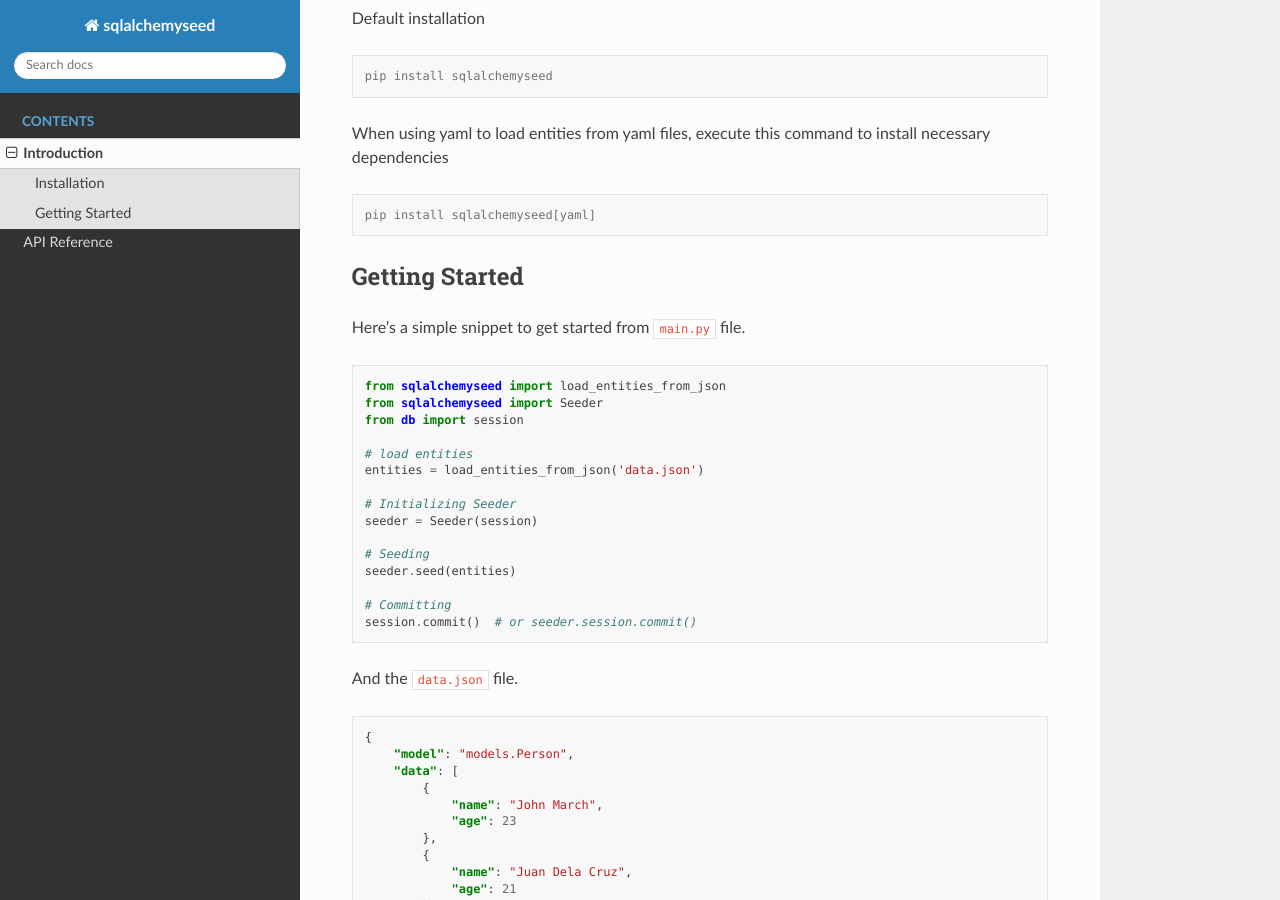
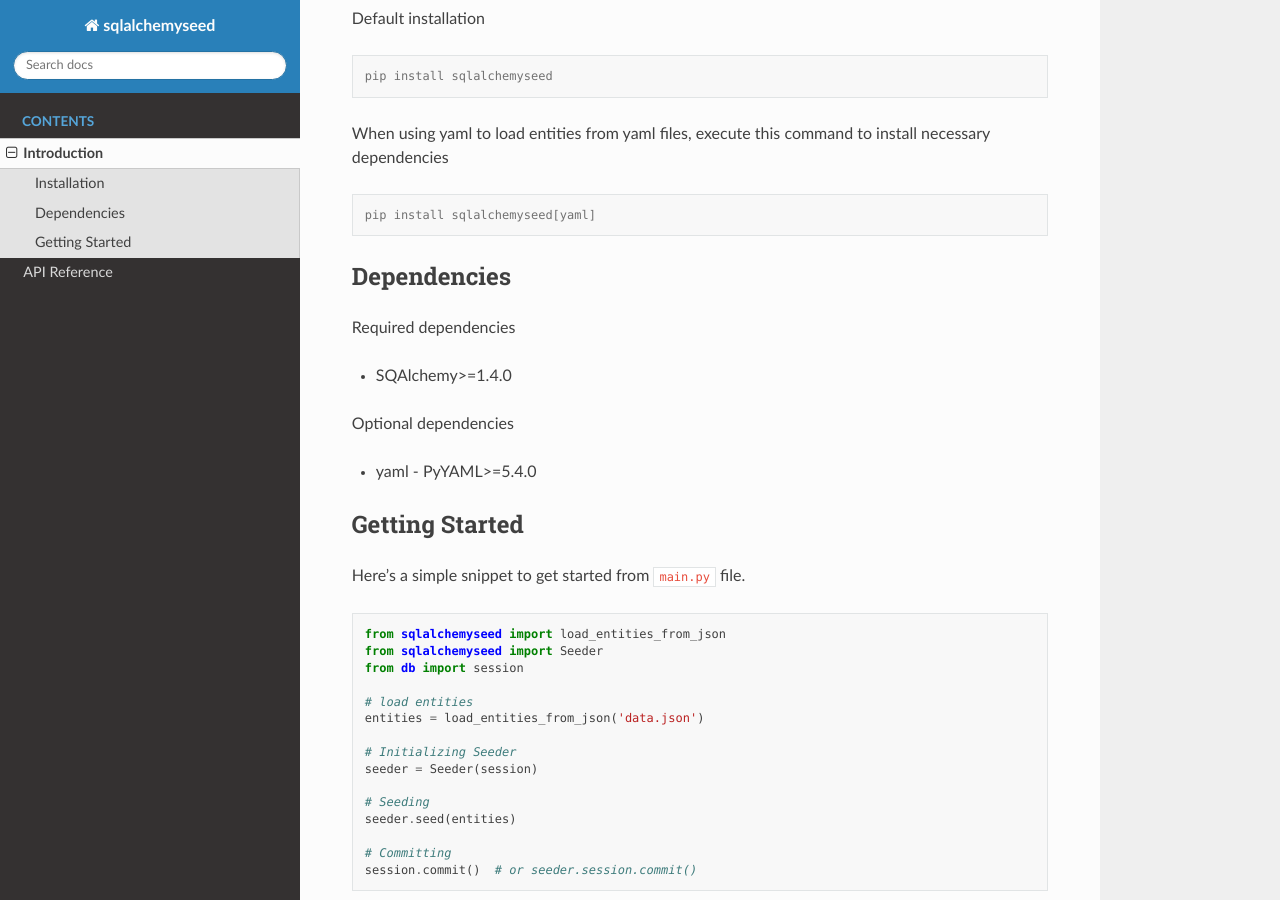
Before and after one commit to jedymatt/sqlalchemyseed, a Sphinx documentation site: the page built from docs/source/intro.rst, in a window 1280 px wide and 900 px high, scrolled down 425 px. Built offline with Sphinx 7.4.7 and the Read the Docs theme 2.0.0, drawn with Linux system fonts in a browser that asks for light colours.

Commit message:
Added rtd config and update doc intro

```diff
--- a/docs/source/intro.rst
+++ b/docs/source/intro.rst
@@ -25,6 +25,18 @@
 .. code-block:: console
 
     pip install sqlalchemyseed[yaml]
+
+Dependencies
+------------
+
+Required dependencies
+
+- SQAlchemy>=1.4.0
+
+Optional dependencies
+
+- yaml
+  - PyYAML>=5.4.0
 
 Getting Started
 ---------------
```
Also changed, not shown: .readthedocs.yaml (added).
